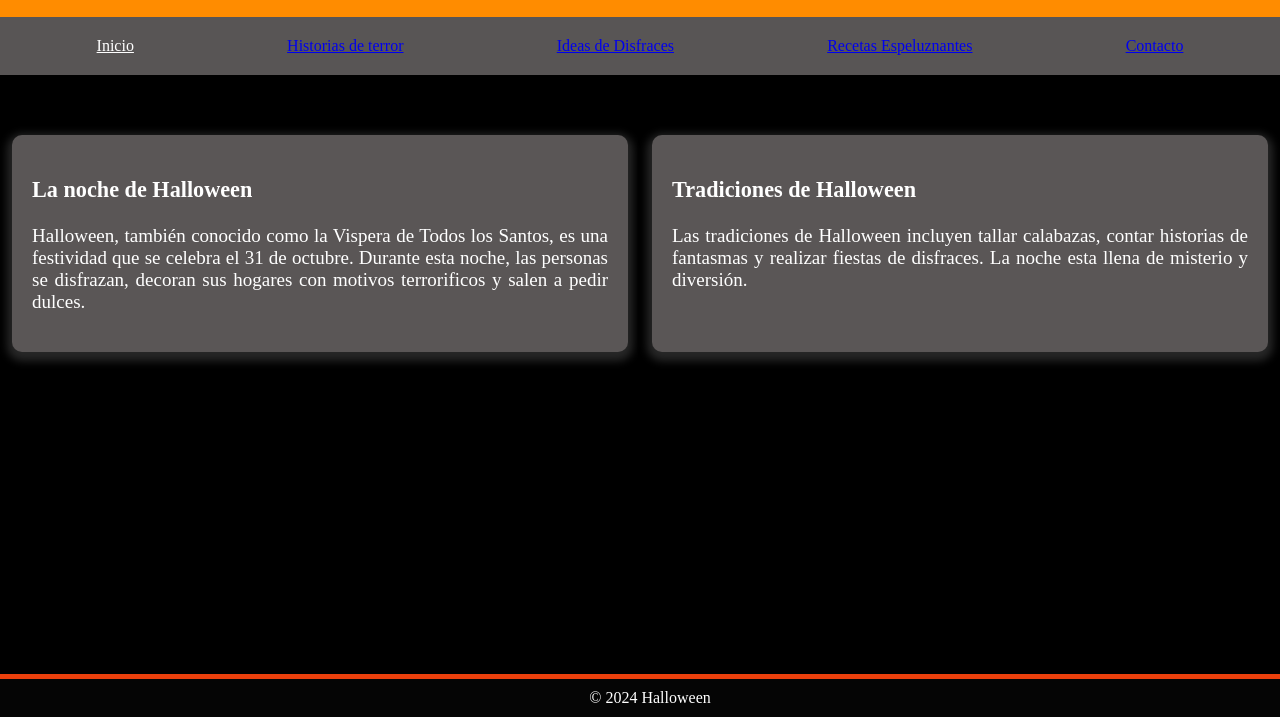
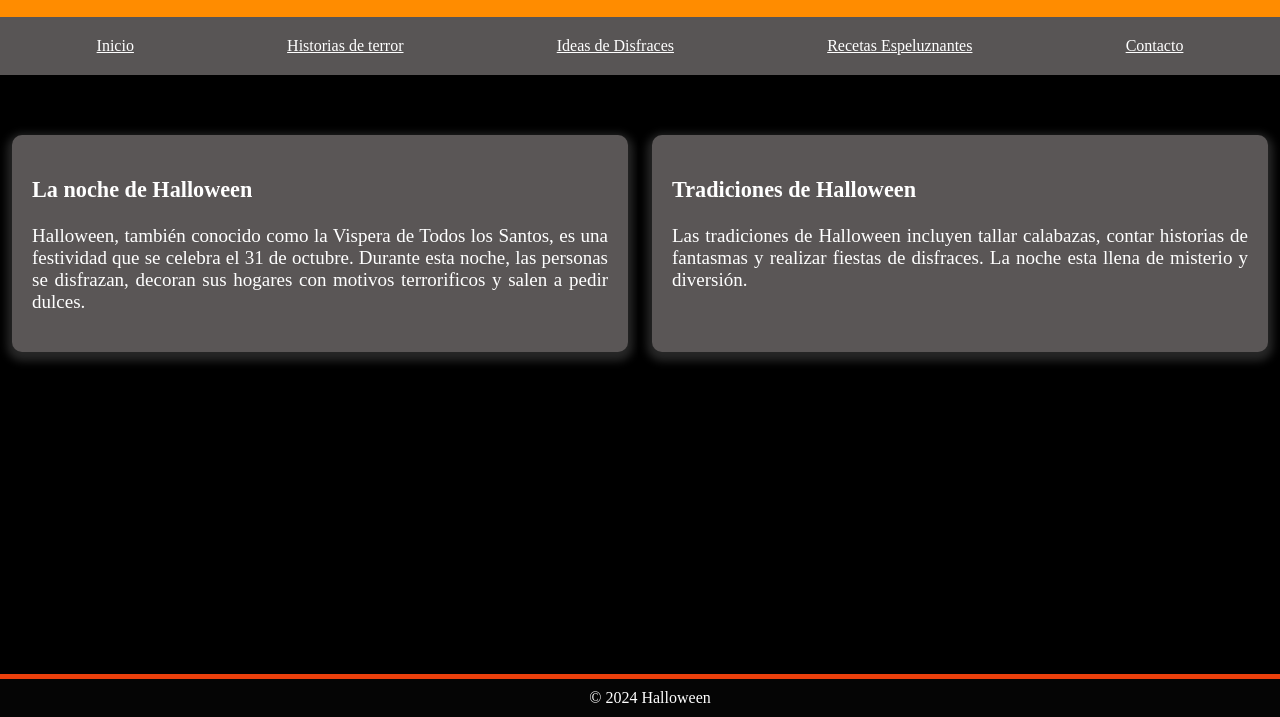
Before and after one commit to Olopper/HLC_T3, a plain HTML site: page A1.html in a window 1280 px wide. Shown: the part 83-800 px from the top of the page. Drawn offline with Linux system fonts and the light colour scheme.

Commit message:
various changes

```diff
--- a/A1.html
+++ b/A1.html
@@ -12,10 +12,10 @@
         </header>
         <nav>
             <a href="#" style="color: white;">Inicio</a>
-            <a href="#">Historias de terror</a>
-            <a href="#">Ideas de Disfraces</a>
-            <a href="#">Recetas Espeluznantes</a>
-            <a href="#">Contacto</a>
+            <a href="#" style="color: white;">Historias de terror</a>
+            <a href="#" style="color: white;">Ideas de Disfraces</a>
+            <a href="#" style="color: white;">Recetas Espeluznantes</a>
+            <a href="#" style="color: white;">Contacto</a>
         </nav>
 
         <div class="container">
```
